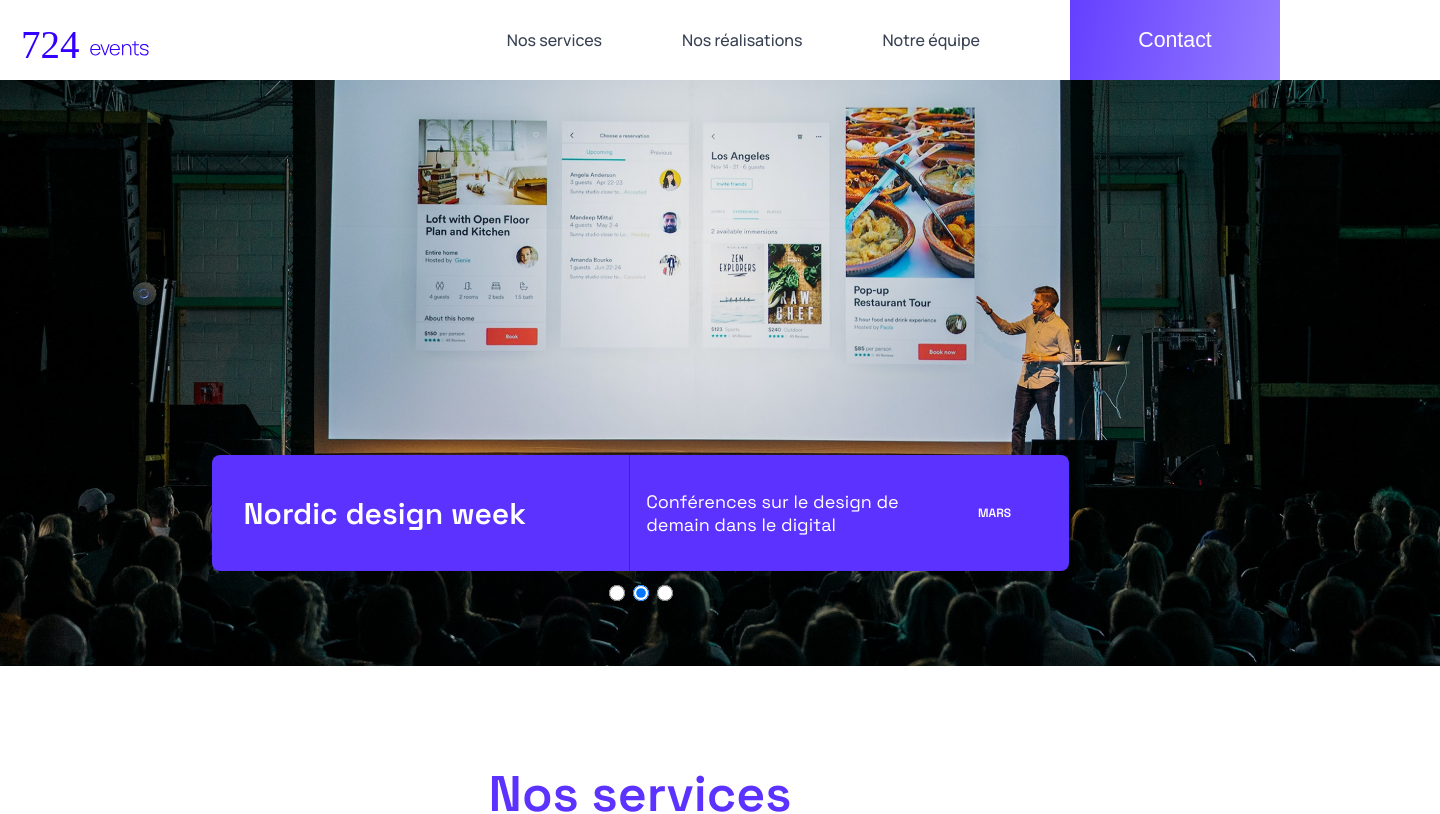
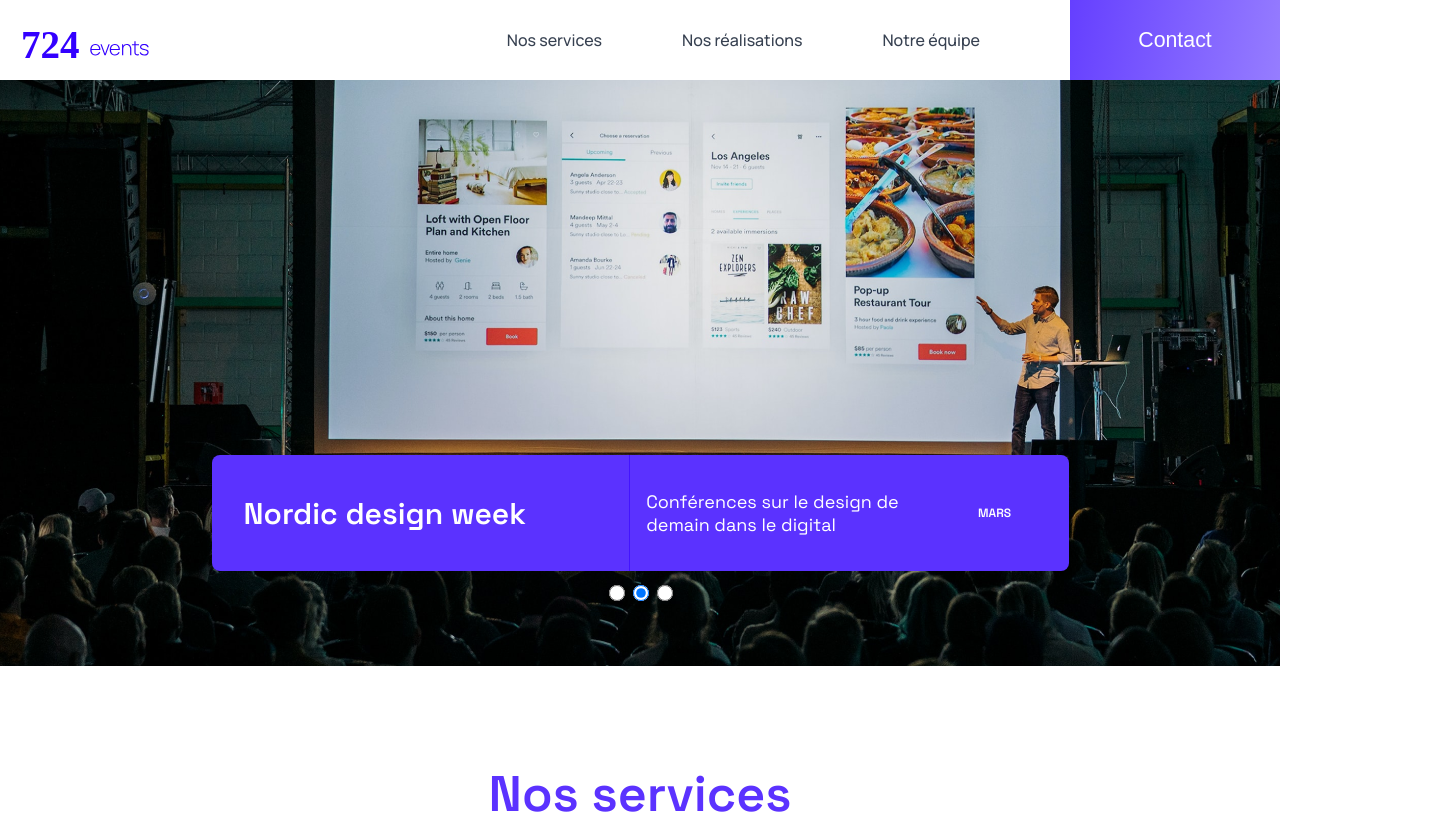
Before and after one commit to Alex-b6/P10---724-Events, a React (Create React App) app: page / in a window 1280 px wide. Shown: the top 814 px of the page, 1440 px wide, since content can reach past the window. Built offline with nearby package versions, Linux system fonts and the light colour scheme.

Commit message:
Fix : Fixing little display bugs

```diff
--- a/package.json
+++ b/package.json
@@ -40,6 +40,7 @@
     ]
   },
   "devDependencies": {
+    "@babel/plugin-proposal-private-property-in-object": "^7.21.11",
     "eslint": "^8.14.0",
     "eslint-config-airbnb": "^19.0.4",
     "eslint-config-prettier": "^8.5.0",
--- a/public/index.html
+++ b/public/index.html
@@ -24,7 +24,7 @@
       work correctly both with client-side routing and a non-root public URL.
       Learn how to configure a non-root public URL by running `npm run build`.
     -->
-    <title>React App</title>
+    <title>724 Events</title>
   </head>
   <body>
     <noscript>You need to enable JavaScript to run this app.</noscript>
--- a/src/components/Logo/index.js
+++ b/src/components/Logo/index.js
@@ -17,7 +17,7 @@ const Logo = ({ size }) => (
       <path d="M 108.136 42.27 L 108.136 36.528 C 108.136 35.833 108.065 35.213 107.922 34.668 C 107.786 34.123 107.575 33.66 107.288 33.279 C 107.009 32.897 106.655 32.608 106.226 32.41 C 105.803 32.213 105.303 32.114 104.724 32.114 C 104.124 32.114 103.603 32.22 103.161 32.431 C 102.725 32.635 102.364 32.925 102.078 33.299 C 101.798 33.674 101.587 34.12 101.444 34.638 C 101.308 35.149 101.24 35.707 101.24 36.313 L 100.31 36.201 C 100.31 35.009 100.511 34.028 100.913 33.258 C 101.321 32.482 101.87 31.91 102.558 31.542 C 103.246 31.167 104.019 30.98 104.877 30.98 C 105.483 30.98 106.025 31.068 106.502 31.246 C 106.985 31.423 107.404 31.675 107.758 32.002 C 108.113 32.322 108.406 32.703 108.637 33.146 C 108.869 33.582 109.039 34.062 109.148 34.587 C 109.264 35.111 109.322 35.659 109.322 36.232 L 109.322 42.27 L 108.136 42.27 Z M 100.055 42.27 L 100.055 31.235 L 101.127 31.235 L 101.127 33.718 L 101.24 33.718 L 101.24 42.27 L 100.055 42.27 Z" fill="url(#paint3_linear_56_57)"/>
       <path d="M 117.005 42.27 C 116.419 42.399 115.841 42.447 115.268 42.413 C 114.696 42.386 114.185 42.26 113.736 42.035 C 113.293 41.803 112.959 41.449 112.734 40.972 C 112.551 40.584 112.448 40.193 112.428 39.797 C 112.407 39.402 112.397 38.949 112.397 38.439 L 112.397 28.17 L 113.582 28.17 L 113.582 38.418 C 113.582 38.881 113.586 39.266 113.593 39.573 C 113.606 39.872 113.678 40.148 113.807 40.4 C 114.052 40.87 114.441 41.156 114.972 41.259 C 115.503 41.354 116.181 41.337 117.005 41.207 L 117.005 42.27 Z M 109.925 32.308 L 109.925 31.235 L 117.005 31.235 L 117.005 32.308 L 109.925 32.308 Z" fill="url(#paint4_linear_56_57)"/>
       <path d="M 122.372 42.556 C 121.099 42.556 120.046 42.287 119.215 41.749 C 118.391 41.211 117.88 40.462 117.683 39.501 L 118.888 39.297 C 119.059 39.951 119.46 40.472 120.094 40.86 C 120.727 41.248 121.504 41.442 122.424 41.442 C 123.336 41.442 124.062 41.248 124.6 40.86 C 125.138 40.472 125.407 39.941 125.407 39.266 C 125.407 38.898 125.322 38.599 125.152 38.367 C 124.988 38.129 124.661 37.911 124.171 37.713 C 123.68 37.516 122.951 37.284 121.984 37.018 C 120.962 36.746 120.162 36.473 119.583 36.201 C 119.011 35.928 118.606 35.619 118.367 35.271 C 118.136 34.924 118.02 34.498 118.02 33.994 C 118.02 33.388 118.194 32.856 118.541 32.4 C 118.888 31.937 119.372 31.576 119.992 31.317 C 120.618 31.058 121.341 30.929 122.158 30.929 C 122.975 30.929 123.711 31.065 124.365 31.337 C 125.019 31.603 125.547 31.978 125.949 32.461 C 126.35 32.938 126.582 33.493 126.643 34.127 L 125.438 34.352 C 125.322 33.643 124.964 33.085 124.365 32.676 C 123.765 32.26 123.016 32.049 122.117 32.042 C 121.266 32.029 120.571 32.199 120.033 32.553 C 119.495 32.901 119.225 33.361 119.225 33.933 C 119.225 34.26 119.317 34.539 119.501 34.771 C 119.692 34.995 120.026 35.203 120.503 35.394 C 120.979 35.585 121.654 35.789 122.526 36.007 C 123.588 36.279 124.416 36.559 125.009 36.845 C 125.608 37.131 126.03 37.468 126.275 37.856 C 126.521 38.238 126.643 38.711 126.643 39.276 C 126.643 40.298 126.262 41.102 125.499 41.688 C 124.743 42.267 123.701 42.556 122.372 42.556 Z" fill="url(#paint5_linear_56_57)"/>
-      <text fill="url(#paint5_linear_56_57)" style={{'font-family': 'Kalimati', 'font-size': '39px', 'font-weight': 700, 'white-space': 'pre'}} x="-1.125" y="44.995">724</text>
+      <text fill="url(#paint5_linear_56_57)" style={{'fontFamily': 'Kalimati', 'fontSize': '39px', 'fontWeight': 700, 'whiteSpace': 'pre'}} x="-1.125" y="44.995">724</text>
       <defs>
         <linearGradient
           id="paint0_linear_56_57"
--- a/src/containers/Slider/style.scss
+++ b/src/containers/Slider/style.scss
@@ -5,6 +5,7 @@
   width: 100%;
   max-width: 1440px;
   height: 586px;
+  overflow: hidden;
   .SlideCard {
     width: 100%;
     left: 0;
```
Also changed, not shown: 1 other file (tests, documents, lock files or other folders).
